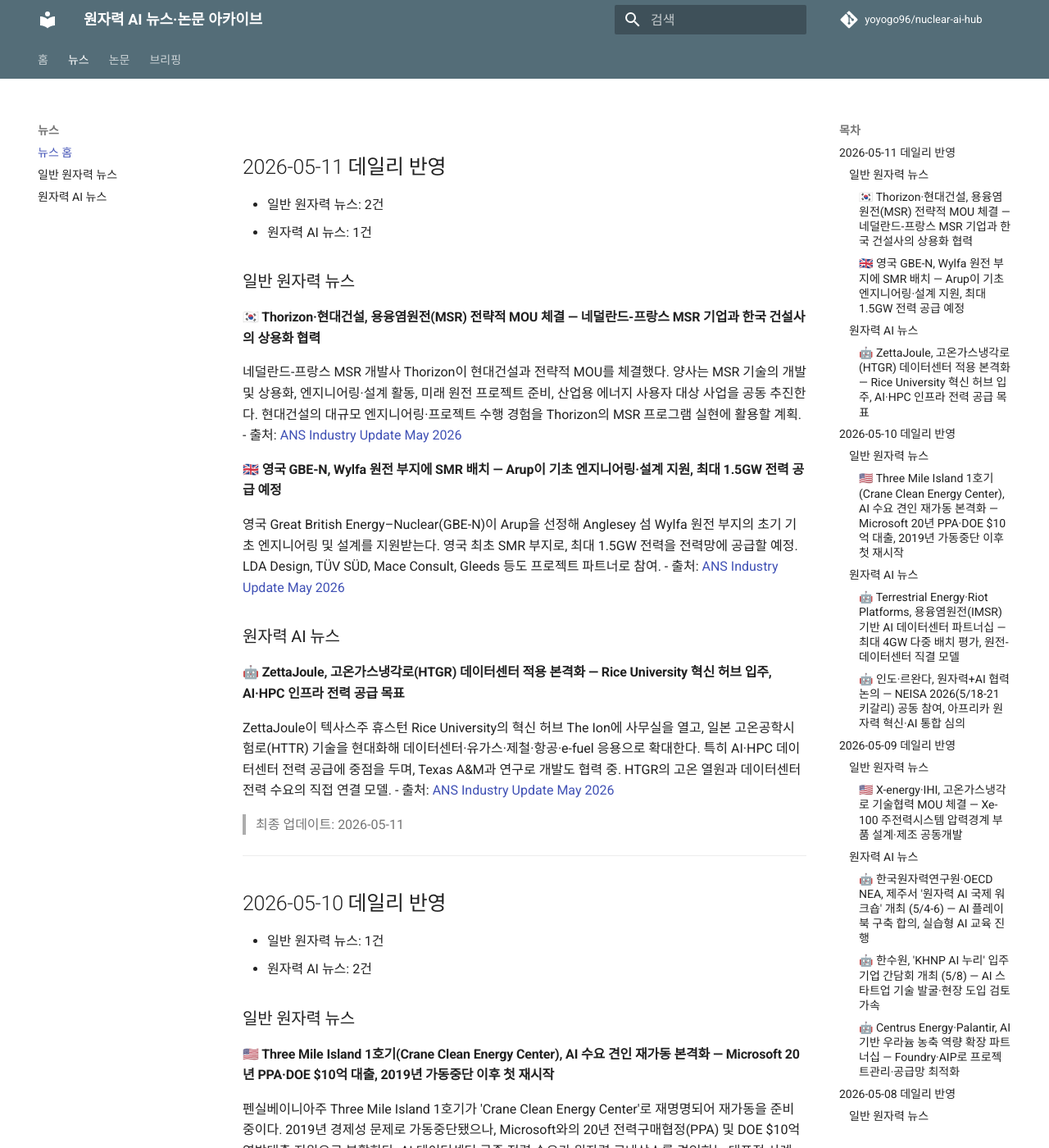
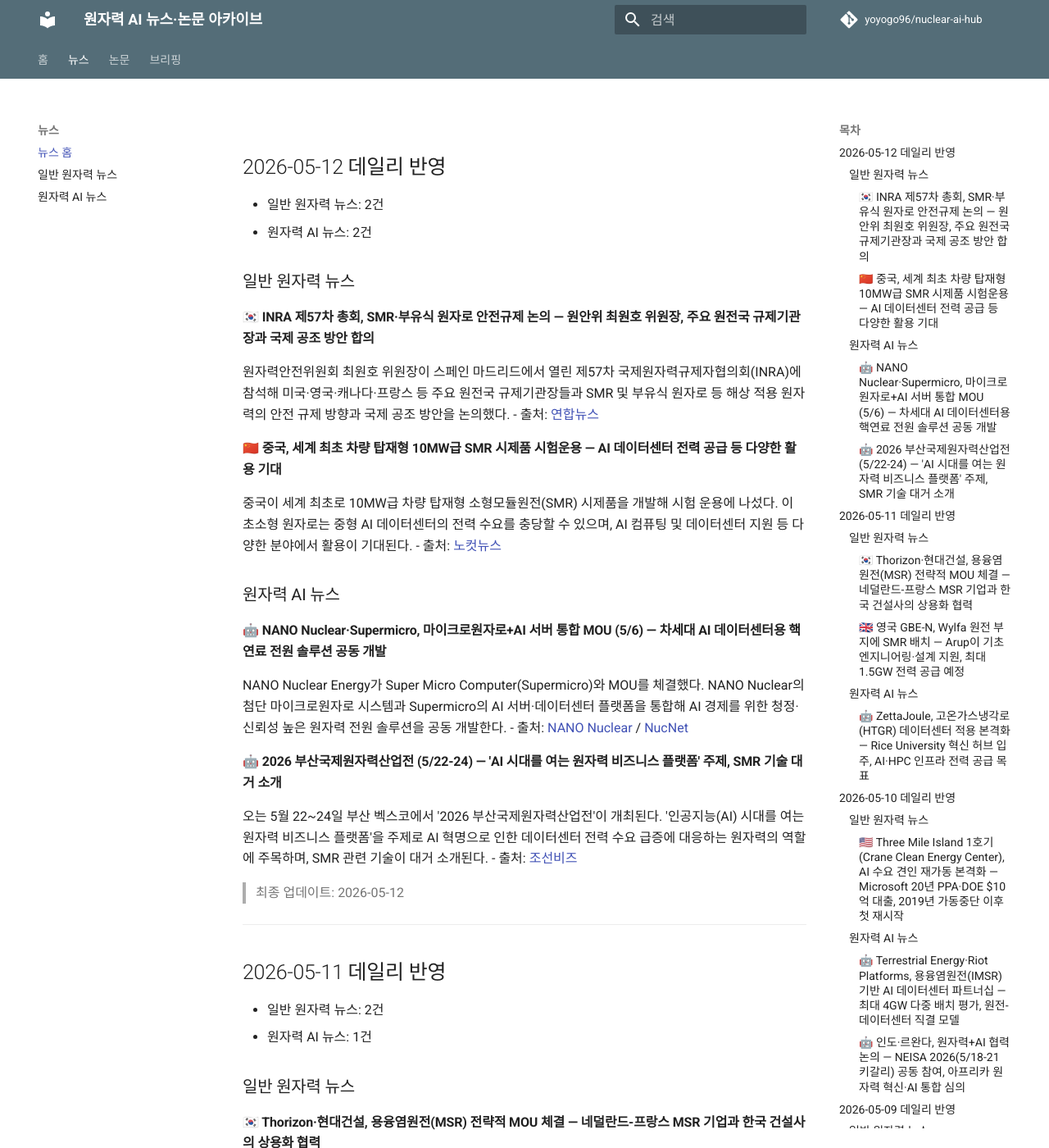
Before and after one commit to yoyogo96/nuclear-ai-hub, an MkDocs documentation site: the page built from docs/news/index.md, in a window 1280 px wide and 1400 px high. Shown: the whole window at 82% size. Built offline with MkDocs 1.6.1 and Material for MkDocs 9.7.7, drawn with Linux system fonts in a browser that asks for light colours; comment, search, counter and statistics services are not loaded.

Commit message:
📰 2026-05-12 데일리 업데이트: 뉴스 4건, 논문 2건

```diff
--- a/docs/briefings/index.md
+++ b/docs/briefings/index.md
@@ -1,3 +1,26 @@
+## 2026-05-12 데일리 브리핑
+
+### 오늘의 3줄 요약
+1. 원안위 최원호 위원장, INRA 총회에서 SMR·부유식 원자로 안전규제 국제 공조 논의.
+2. NANO Nuclear+Supermicro, 마이크로원자로와 AI 서버 플랫폼 통합 MOU 체결.
+3. KAN 기반 핵질량 모델 보정 논문·XGBoost 초중원소 알파붕괴 예측 논문 2건 추가.
+
+### 일반 원자력
+- **INRA SMR 규제:** 원안위 최원호 위원장, 스페인 마드리드 INRA 제57차 총회서 미·영·캐나다·프랑스 등과 SMR·부유식 원자로 규제 방안 논의.
+- **중국 차량탑재 SMR:** 세계 최초 10MW급 차량 탑재형 SMR 시제품 시험운용 개시. AI 데이터센터 전력 공급 활용 기대.
+
+### 원자력 AI
+- **NANO Nuclear+Supermicro:** 마이크로원자로 시스템과 AI 서버·데이터센터 플랫폼 통합 MOU(5/6). AI 경제용 청정 원자력 전원 솔루션 공동 개발.
+- **부산 원자력산업전:** 5/22-24 부산 벡스코, 'AI 시대를 여는 원자력 비즈니스 플랫폼' 주제. SMR 기술 대거 소개.
+
+### 학술 논문
+- **KAN 핵질량 보정:** Kolmogorov-Arnold Network로 핵질량 모델 RMSE 0.3→0.16 MeV 개선. 양성자 수가 잔차 핵심 인자로 식별.
+- **XGBoost 초중원소 붕괴 예측:** 물리정보 ML로 초중원소 알파붕괴 에너지·반감기 고정밀 예측 모델 제안.
+
+> 최종 업데이트: 2026-05-12
+
+---
+
 ## 2026-05-11 데일리 브리핑
 
 ### 오늘의 3줄 요약
--- a/docs/news/index.md
+++ b/docs/news/index.md
@@ -1,3 +1,31 @@
+## 2026-05-12 데일리 반영
+- 일반 원자력 뉴스: 2건
+- 원자력 AI 뉴스: 2건
+
+### 일반 원자력 뉴스
+
+#### 🇰🇷 INRA 제57차 총회, SMR·부유식 원자로 안전규제 논의 — 원안위 최원호 위원장, 주요 원전국 규제기관장과 국제 공조 방안 합의
+원자력안전위원회 최원호 위원장이 스페인 마드리드에서 열린 제57차 국제원자력규제자협의회(INRA)에 참석해 미국·영국·캐나다·프랑스 등 주요 원전국 규제기관장들과 SMR 및 부유식 원자로 등 해상 적용 원자력의 안전 규제 방향과 국제 공조 방안을 논의했다.
+- 출처: [연합뉴스](https://www.yna.co.kr/view/AKR20260511089000017)
+
+#### 🇨🇳 중국, 세계 최초 차량 탑재형 10MW급 SMR 시제품 시험운용 — AI 데이터센터 전력 공급 등 다양한 활용 기대
+중국이 세계 최초로 10MW급 차량 탑재형 소형모듈원전(SMR) 시제품을 개발해 시험 운용에 나섰다. 이 초소형 원자로는 중형 AI 데이터센터의 전력 수요를 충당할 수 있으며, AI 컴퓨팅 및 데이터센터 지원 등 다양한 분야에서 활용이 기대된다.
+- 출처: [노컷뉴스](https://www.nocutnews.co.kr/news/6505376)
+
+### 원자력 AI 뉴스
+
+#### 🤖 NANO Nuclear·Supermicro, 마이크로원자로+AI 서버 통합 MOU (5/6) — 차세대 AI 데이터센터용 핵연료 전원 솔루션 공동 개발
+NANO Nuclear Energy가 Super Micro Computer(Supermicro)와 MOU를 체결했다. NANO Nuclear의 첨단 마이크로원자로 시스템과 Supermicro의 AI 서버·데이터센터 플랫폼을 통합해 AI 경제를 위한 청정·신뢰성 높은 원자력 전원 솔루션을 공동 개발한다.
+- 출처: [NANO Nuclear](https://nanonuclearenergy.com/nano-nuclear-signs-strategic-mou-with-supermicro-to-power-the-next-generation-of-ai-data-centers-with-advanced-nuclear-energy/) / [NucNet](https://www.nucnet.org/news/nano-nuclear-signs-mou-on-nuclear-for-rapidly-expanding-ai-economy-5-5-2026)
+
+#### 🤖 2026 부산국제원자력산업전 (5/22-24) — 'AI 시대를 여는 원자력 비즈니스 플랫폼' 주제, SMR 기술 대거 소개
+오는 5월 22~24일 부산 벡스코에서 '2026 부산국제원자력산업전'이 개최된다. '인공지능(AI) 시대를 여는 원자력 비즈니스 플랫폼'을 주제로 AI 혁명으로 인한 데이터센터 전력 수요 급증에 대응하는 원자력의 역할에 주목하며, SMR 관련 기술이 대거 소개된다.
+- 출처: [조선비즈](https://biz.chosun.com/policy/policy_sub/2026/05/11/HWYMJBJG6VE75JOS5G6AD27L5Q/)
+
+> 최종 업데이트: 2026-05-12
+
+---
+
 ## 2026-05-11 데일리 반영
 - 일반 원자력 뉴스: 2건
 - 원자력 AI 뉴스: 1건
--- a/docs/papers/index.md
+++ b/docs/papers/index.md
@@ -1,3 +1,31 @@
+# 2026-05-12 업데이트
+
+## [Bridging Theory and Data: Correcting Nuclear Mass Models with Interpretable Machine Learning](https://arxiv.org/abs/2603.15203)
+- 저자: 다기관 공동 연구
+- 연도/학회(저널): 2026-03, arXiv
+- 바로가기: [ArXiv 원문](https://arxiv.org/abs/2603.15203)
+- 한 줄 요약: Kolmogorov-Arnold Network(KAN)으로 핵질량 모델 정확도를 대폭 향상. KAN-WS4 하이브리드 모델이 RMSE를 0.3 MeV에서 0.16 MeV로 개선.
+
+### 핵심 기여
+1. KAN의 해석가능성을 활용해 양성자 수가 잔차에 가장 큰 영향을 미치는 인자로 식별
+2. 기존 이론 모델의 양성자 관련 체계적 편향 가능성 시사
+3. 데이터 기반 보정과 물리적 해석의 결합 프레임워크 제안
+
+---
+
+## [Machine Learning-Driven High-Precision Model for α-Decay Energy and Half-Life Prediction of Superheavy Nuclei](https://arxiv.org/abs/2603.10146)
+- 저자: 다기관 공동 연구
+- 연도/학회(저널): 2026-03, arXiv
+- 바로가기: [ArXiv 원문](https://arxiv.org/abs/2603.10146)
+- 한 줄 요약: XGBoost 기반 물리정보 머신러닝으로 초중원소의 알파붕괴 에너지와 반감기를 고정밀 예측. 마법수 근접도·변형 등 구조 특성 반영.
+
+### 핵심 기여
+1. 핵데이터 기반 핵기술자(descriptor)와 변형 테이블을 결합한 특징 공간 구성
+2. 마법수 근접도·최소 궤도 각운동량 전달·동위원소 비대칭·사차변형 등 구조 관련 특징 포함
+3. 초중원소 안정성 예측의 정확도를 실용적 수준으로 향상
+
+---
+
 # 2026-05-11 업데이트
 
 > 지난 24시간 새로운 원자력+AI 학술 논문이 발견되지 않았습니다. 다음 업데이트에서 계속 모니터링합니다.
```
